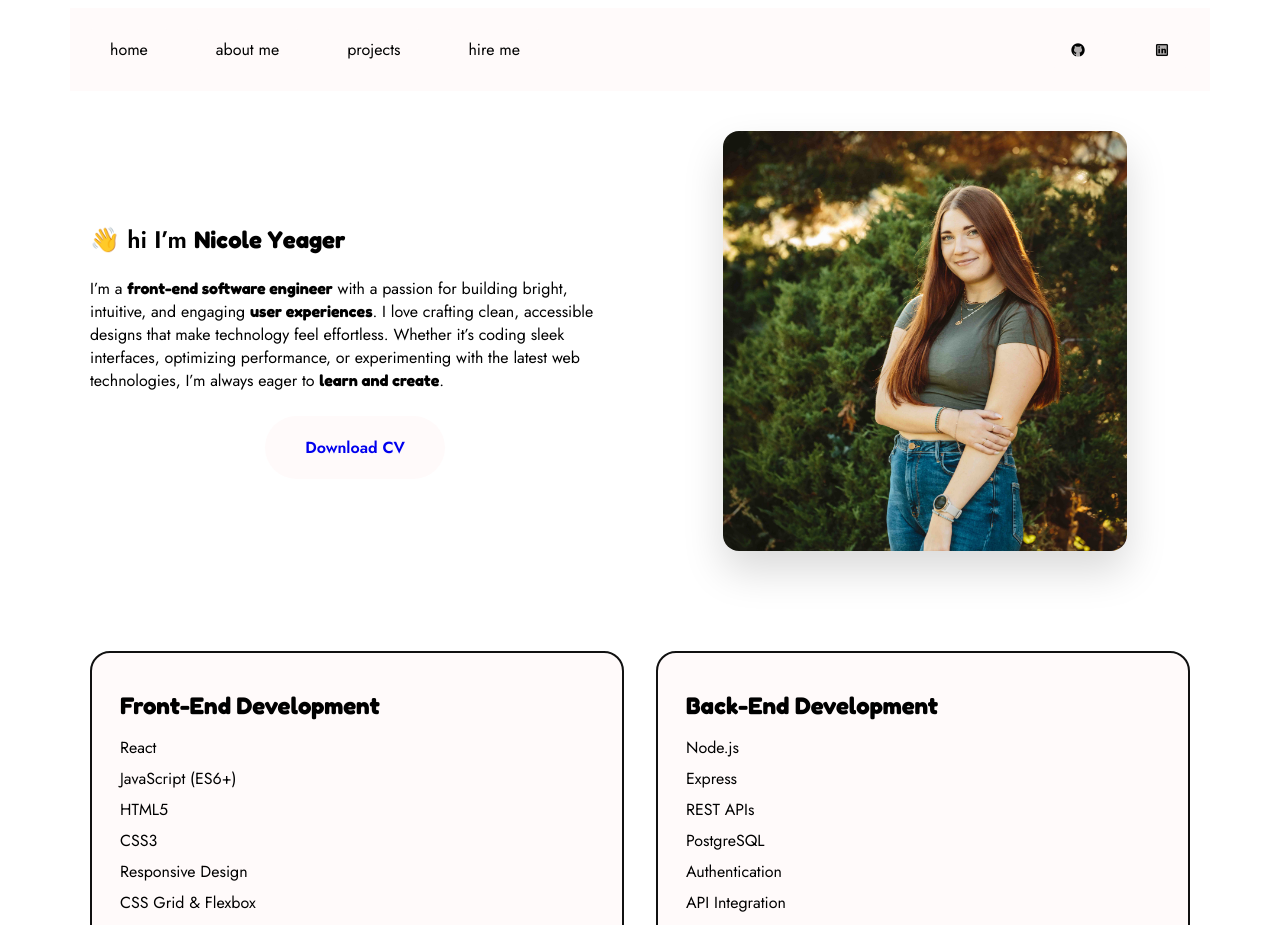
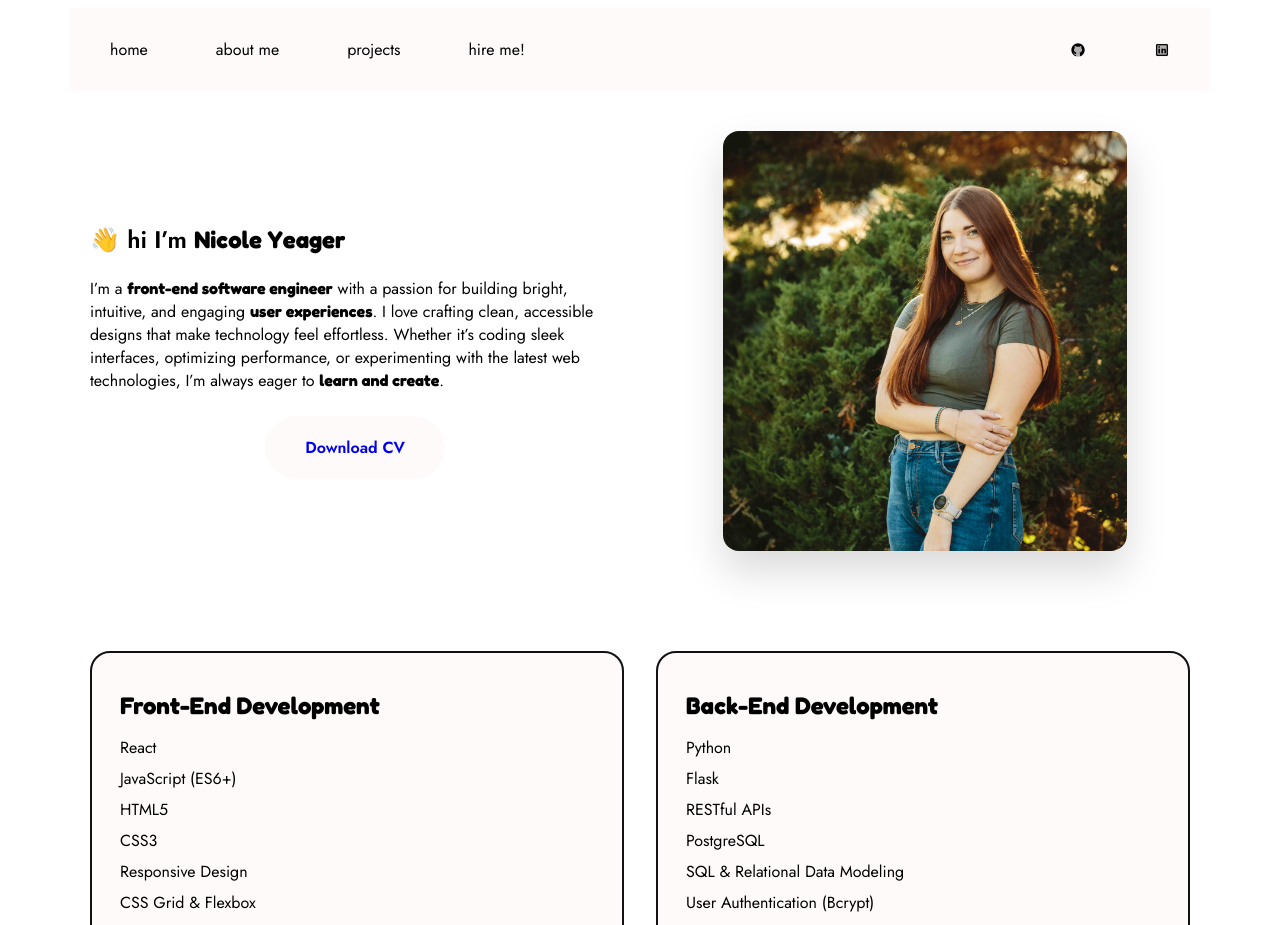
Before and after one commit to nicoleyeag/portfolio, a React (Create React App) app: page / in a window 1280 px wide. Shown: the top 925 px of the page. Built offline with nearby package versions, Linux system fonts and the light colour scheme; a web font is replaced by a local one.

Commit message:
updated front/backend skills

```diff
--- a/src/components/Navbar.js
+++ b/src/components/Navbar.js
@@ -26,7 +26,7 @@ export default function Navbar() {
         <StatefulButton label="home" to="/" sparkleColor="red" />
         <StatefulButton label="about me" to="/about" sparkleColor="orange" />
         <StatefulButton label="projects" to="/projects" sparkleColor="yellow" />
-        <StatefulButton label="hire me" to="/hire" sparkleColor="green" />
+        <StatefulButton label="hire me!" to="/hire" sparkleColor="green" />
       </div>
 
       <div className="nav-right">
--- a/src/pages/Home.js
+++ b/src/pages/Home.js
@@ -48,18 +48,23 @@ export default function Home() {
                 "CSS3",
                 "Responsive Design",
                 "CSS Grid & Flexbox",
+                "Bootstrap",
+                "Jinja Templating",
+                "UX-Focused UI Development"
             ]}
             />
 
             <SkillCard
             title="Back-End Development"
             skills={[
-                "Node.js",
-                "Express",
-                "REST APIs",
+                "Python",
+                "Flask",
+                "RESTful APIs",
                 "PostgreSQL",
-                "Authentication",
+                "SQL & Relational Data Modeling",
+                "User Authentication (Bcrypt)",
                 "API Integration",
+                "Server-Side Logic"
             ]}
             />
         </section>
```
